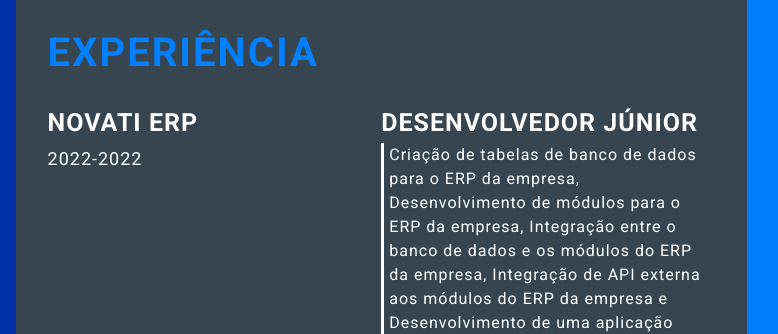
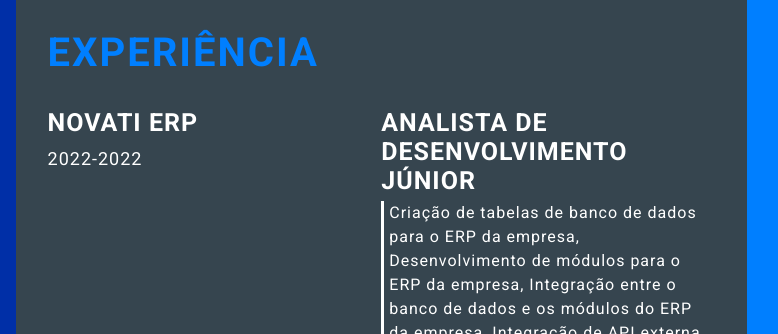
Before and after one commit to azurefirmo/devweekgit.github.io, a plain HTML site: page index.html in a window 1280 px wide. Shown: the part 466-800 px from the top of the page, 405-1183 px from the left. Drawn offline with Linux system fonts and the light colour scheme.

Commit message:
add feature: icon

```diff
--- a/index.html
+++ b/index.html
@@ -7,6 +7,7 @@
     <meta name="viewport" content="width=device-width, initial-scale=1.0">
     <title>Firmo Lopes CV</title>
 
+    <link rel="icon" href="/favicon.ico" type="image/any-icon" />
 
     <link rel="preconnect" href="https://fonts.googleapis.com">
     <link rel="preconnect" href="https://fonts.gstatic.com" crossorigin>
@@ -81,7 +82,7 @@
                             <p class="exp-time-period">2022-2022</p>
                         </div>
                         <div class="exp-right">
-                            <p class="exp-position">Desenvolvedor júnior</p>
+                            <p class="exp-position">Analista de Desenvolvimento Júnior</p>
                             <p class="exp-desc">
                                 Criação de tabelas de banco de dados para o ERP da empresa, Desenvolvimento de módulos
                                 para o ERP da empresa, Integração entre o banco de dados e os módulos do ERP da empresa,
```
Also changed, not shown: favicon.ico (added).
